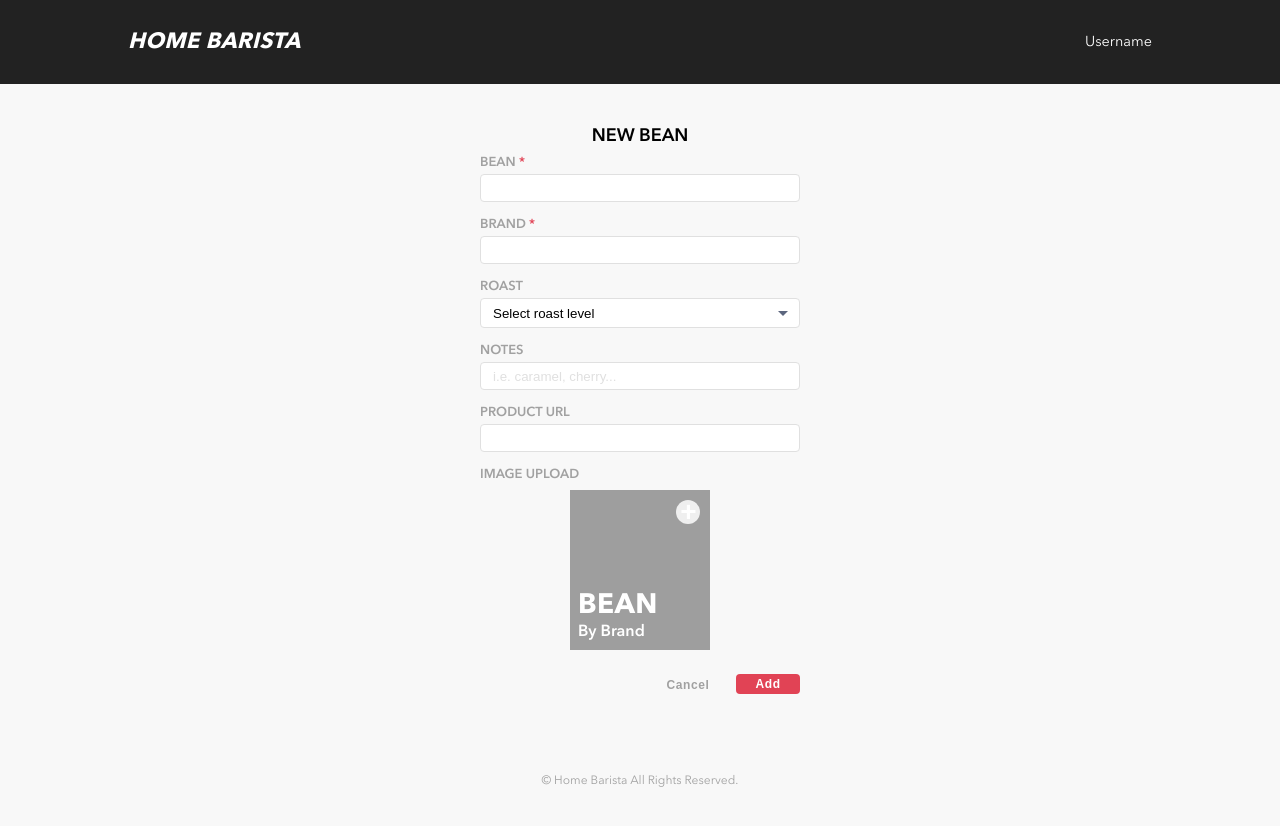
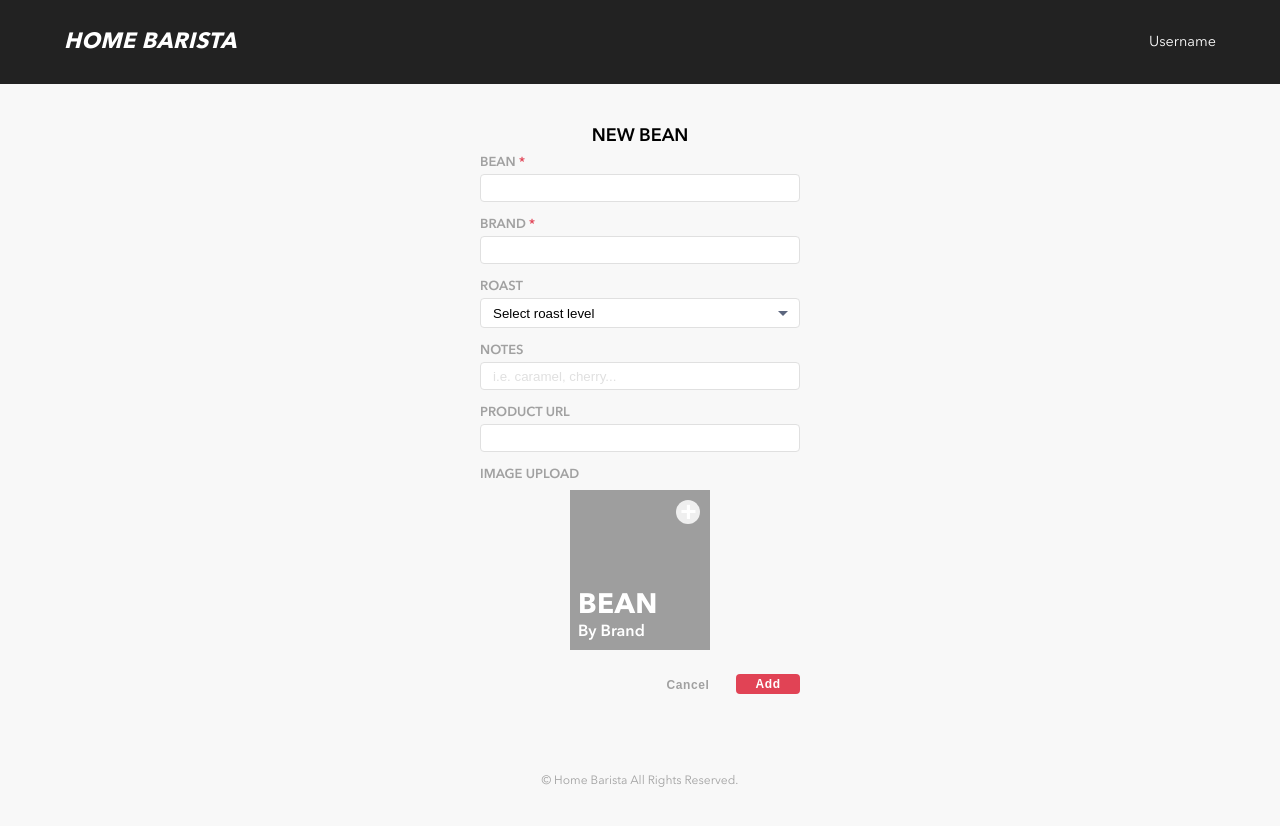
Before and after one commit to kimntan/home-barista, a React (Create React App) app in the folder client/: page /add-bean in a window 1280 px wide. Built offline with nearby package versions, Linux system fonts and the light colour scheme; no server answers; grey boxes are pictures that could not be loaded.

Commit message:
Fix spacing.

```diff
--- a/client/src/styles/_spacing.scss
+++ b/client/src/styles/_spacing.scss
@@ -6,7 +6,7 @@
     padding: 1.5rem 2.5rem;
   }
   @include desktop {
-    padding: 1.5rem 8rem;
+    padding: 1.5rem 4rem;
   }
 }
 
@@ -16,7 +16,7 @@
     padding: 2rem 2.5rem 2.25rem;
   }
   @include desktop {
-    padding: 2.25rem 8rem 2.5rem;
+    padding: 2.25rem 4rem 2.5rem;
   }
 }
 
```
Also changed, not shown: client/src/pages/HomePage/HomePage.jsx (line endings or trailing spaces).
